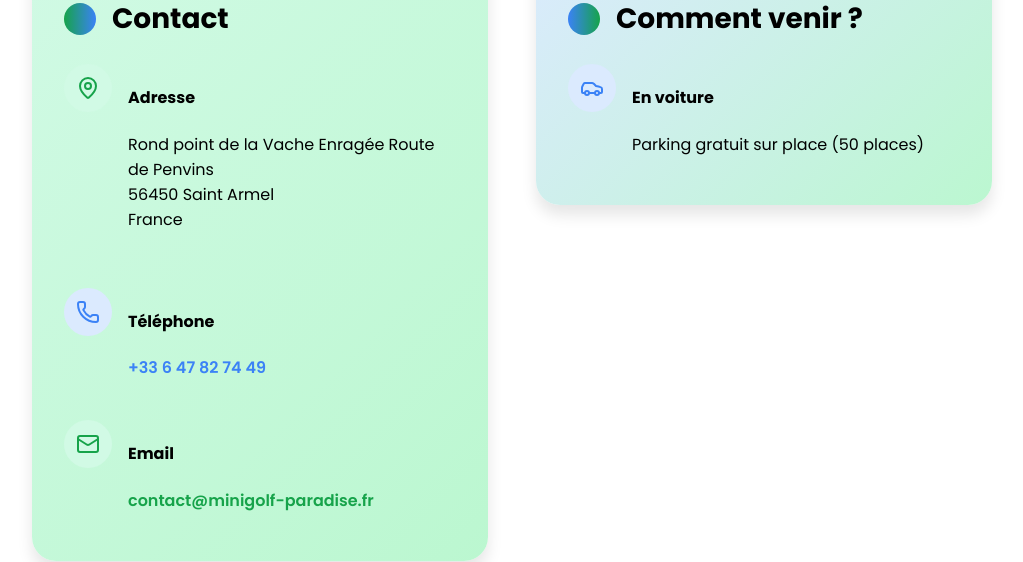
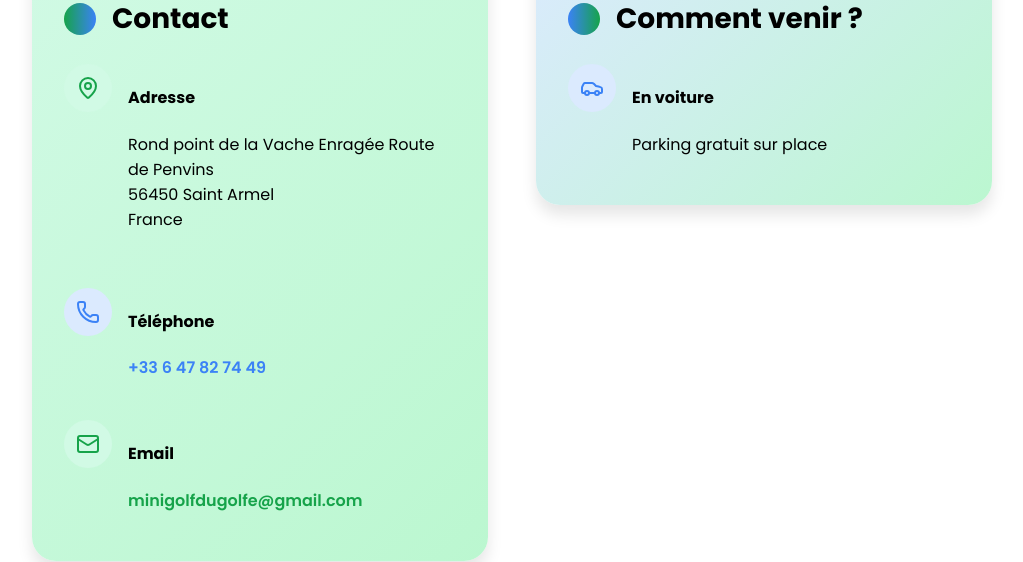
Before and after one commit to fabjeg/Le-mini-golf, a React (Vite) app: page / in a window 1280 px wide. Shown: the part 4340-4902 px from the top of the page, without its empty margins (128-1151 px from the left). Built offline with nearby package versions, Linux system fonts and the light colour scheme.

Commit message:
refactoring

```diff
--- a/src/components/PracticalInfo/PracticalInfo.jsx
+++ b/src/components/PracticalInfo/PracticalInfo.jsx
@@ -95,7 +95,7 @@ const PracticalInfo = () => {
                                     </div>
                                     <div>
                                         <h4>En voiture</h4>
-                                        <p>Parking gratuit sur place (50 places)</p>
+                                        <p>Parking gratuit sur place</p>
                                     </div>
                                 </div>
                             </div>
--- a/src/components/Schedule/Schedule.jsx
+++ b/src/components/Schedule/Schedule.jsx
@@ -1,5 +1,5 @@
 import { mockData } from '../../data/mock';
-import { Clock, Calendar, AlertCircle } from 'lucide-react';
+import { Clock, Calendar } from 'lucide-react';
 import './Schedule.css';
 
 const Schedule = () => {
@@ -60,7 +60,7 @@ const Schedule = () => {
                 <div className="schedule-weather-notice">
                     <p>
                         <strong>🌦️ Météo :</strong> En cas de pluie !
-                        Contactez-nous en cas de doute au <strong className="phone-number">+33 6 47 82 74 49</strong>
+                        Contactez-nous au <strong className="phone-number">+33 6 47 82 74 49</strong>
                     </p>
                 </div>
             </div>
--- a/src/data/mock.js
+++ b/src/data/mock.js
@@ -4,7 +4,7 @@ export const mockData = {
         slogan: "Amusement pour toute la famille !",
         description: "Découvrez notre parcours de mini-golf unique avec 18 trous créatifs et colorés, parfait pour passer un moment inoubliable en famille ou entre amis.",
         phone: "+33 6 47 82 74 49",
-        email: "contact@minigolf-paradise.fr",
+        email: "minigolfdugolfe@gmail.com",
         address: {
             street: "Rond point de la Vache Enragée Route de Penvins",
             city: "56450 Saint Armel",
```
